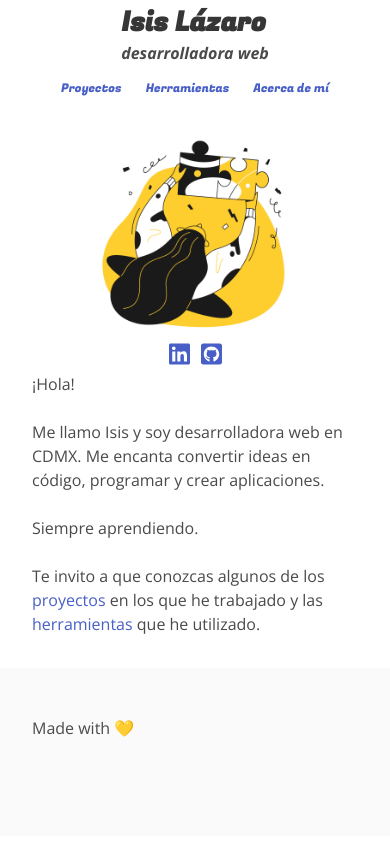
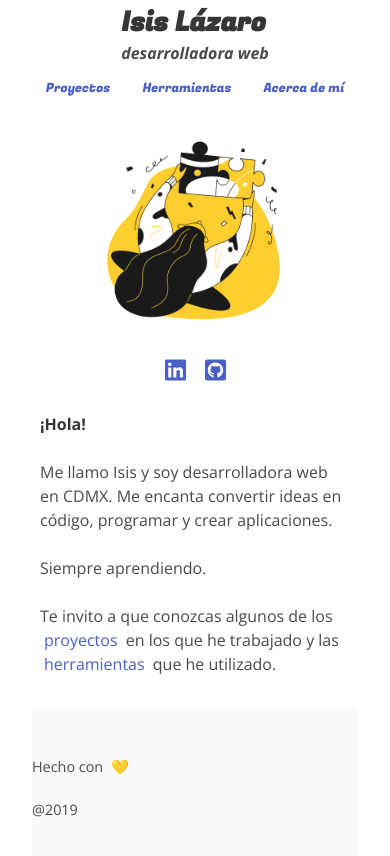
Before and after one commit to isisLazaro/isislazaro.github.io, a Vue app: page /#/ in a window 390 px wide. Shown: the top 856 px of the page. Built offline with nearby package versions, Linux system fonts and the light colour scheme.

Commit message:
mobile, tablet and desktop styles

```diff
--- a/src/App.vue
+++ b/src/App.vue
@@ -18,10 +18,12 @@ export default {
 </script>
 <style>
 /* @import "./assets/debug.css"; */
+
 #app {
   font-family: "Open Sans", sans-serif;
   /* font-weight: 600; */
   /* padding: 0 1.5em; */
+  padding: 0 2rem;
 }
 
 h1,
@@ -29,4 +31,10 @@ h2,
 h3 {
   font-family: "Fugaz One", cursive;
 }
+
+@media screen and (max-width: 370px) {
+  #app {
+    padding: 0 0.85rem;
+  }
+}
 </style>
--- a/src/assets/main.scss
+++ b/src/assets/main.scss
@@ -2,4 +2,5 @@
 $mobile: 576px;
 $tablet: 768px;
 $navbar-breakpoint: $mobile;
+$section-padding: 2rem 0.5rem;
 @import "~bulma/bulma";
--- a/src/components/Aboutme.vue
+++ b/src/components/Aboutme.vue
@@ -1,7 +1,7 @@
 <template>
   <div class="container">
     <p class="is-size-6-mobile is-size-5">
-      ¡Hola!
+      <strong>¡Hola!</strong>
       <br />
       <br />Me llamo Isis y soy desarrolladora web en CDMX. Me encanta convertir
       ideas en código, programar y crear aplicaciones.
--- a/src/components/Footer.vue
+++ b/src/components/Footer.vue
@@ -1,13 +1,16 @@
 <template>
   <footer class="footer">
     <p>
-      Made with
+      Hecho con
       <a href="https://github.com/isisLazaro/isislazaro.github.io/tree/isis-dev">&#128155</a>
     </p>
+    <br />
+    <p>@2019</p>
   </footer>
 </template>
 <style scoped>
 .footer {
-  padding: 3rem 2rem 6rem;
+  padding: 3rem 0rem 5rem;
+  font-size: 0.9em;
 }
 </style>
--- a/src/components/Navbar.vue
+++ b/src/components/Navbar.vue
@@ -1,5 +1,5 @@
 <template>
-  <nav class="navbar is-spaced">
+  <nav class="navbar">
     <div class="navbar-brand">
       <div class="navbar-item center-h">
         <router-link :to="{ name: 'home' }" id="logoLink">
@@ -8,9 +8,7 @@
         </router-link>
       </div>
     </div>
-    <div
-      class="navbar-end is-size-5 is-flex-mobile is-size-7-mobile has-text-weight-light-mobile"
-    >
+    <div class="navbar-end is-flex-mobile">
       <div class="navbar-item">
         <router-link :to="{ name: 'proyectos' }">Proyectos</router-link>
       </div>
@@ -31,11 +29,6 @@ export default {
 </script>
 
 <style scoped>
-/* .navbar { */
-/* background: #cc1994; */
-/* height: 3.5rem; */
-/* margin: 0 3em; */
-/* } */
 .is-flex-mobile {
   justify-content: center;
 }
@@ -63,9 +56,38 @@ export default {
   /* color: mintcream; */
 }
 
+.navbar-end {
+  align-items: end;
+  font-size: 0.8rem;
+}
+
 .navbar-item {
   font-family: "Fugaz One", cursive;
   font-weight: lighter;
   /* color: mintcream; */
 }
+
+@media screen and (min-width: 410px) and (max-width: 464px) {
+  .navbar-end {
+    font-size: 1rem;
+  }
+}
+
+@media screen and (min-width: 465px) and (max-width: 575px) {
+  .navbar-end {
+    font-size: 1.2rem;
+  }
+}
+
+@media screen and (min-width: 576px) and (max-width: 768px) {
+  .navbar-end {
+    font-size: 1rem;
+  }
+}
+
+@media screen and (min-width: 768px) {
+  .navbar-end {
+    font-size: 1.3rem;
+  }
+}
 </style>
--- a/src/components/Profilecard.vue
+++ b/src/components/Profilecard.vue
@@ -1,15 +1,15 @@
 <template>
   <div class="card is-shadowless">
     <div class="card-image has-text-centered">
-      <img src="../assets/taxi-2.png" width="60%" alt="profile picture" />
+      <img src="../assets/taxi-2.png" alt="profile picture" />
     </div>
-    <div class="content has-text-centered">
-      <a href="https://www.linkedin.com/in/isis-lazaro/" target="_blank">
+    <div class="card-content has-text-centered">
+      <a href="https://www.linkedin.com/in/isis-lazaro/">
         <span class="icon is-medium is-size-4">
           <i class="fab fa-linkedin"></i>
         </span>
       </a>
-      <a href="https://github.com/isisLazaro/" target="_blank">
+      <a href="https://github.com/isisLazaro/">
         <span class="icon is-medium is-size-4">
           <i class="fab fa-github-square"></i>
         </span>
@@ -17,8 +17,36 @@
     </div>
   </div>
 </template>
+
 <script>
 export default {
   name: "Profilecard"
 };
 </script>
+
+<style>
+.card-image {
+  max-width: 60%;
+  margin: 0 auto;
+}
+
+.card-content {
+  padding: 1rem;
+}
+
+a {
+  padding: 0 0.25rem;
+}
+
+@media screen and (min-width: 465px) and (max-width: 575px) {
+  .card-image {
+    max-width: 50%;
+  }
+}
+
+@media screen and (min-width: 576px) and (max-width: 767px) {
+  .card-image {
+    max-width: 40%;
+  }
+}
+</style>
--- a/src/views/Home.vue
+++ b/src/views/Home.vue
@@ -4,10 +4,10 @@
       <!-- <div class="column is-full">
         <h2 class="title is-5 is-size-3-desktop">Acerca de mí</h2>
       </div>-->
-      <div class="column is-4">
+      <div class="column is-5-tablet is-4-desktop">
         <Profilecard />
       </div>
-      <div class="column is-7">
+      <div class="column is-6-tablet is-7-desktop">
         <Aboutme />
       </div>
     </div>
@@ -27,9 +27,9 @@ export default {
 </script>
 
 <style scoped>
-.section {
+/* .section {
   padding: 2rem;
-}
+} */
 .title:not(:last-child) {
   margin-bottom: 1rem;
 }
--- a/src/views/Tools.vue
+++ b/src/views/Tools.vue
@@ -2,7 +2,7 @@
   <section class="section">
     <div class="columns is-vcentered is-centered is-multiline">
       <div class="column is-full">
-        <h2 class="title">En construcción ...</h2>
+        <h2 class="title is-5 is-size-4-desktop">Herramientas</h2>
       </div>
       <div class="column is-one-third">
         <Underconstruction />
```
